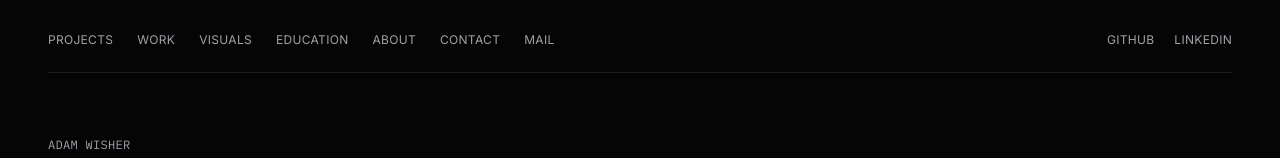
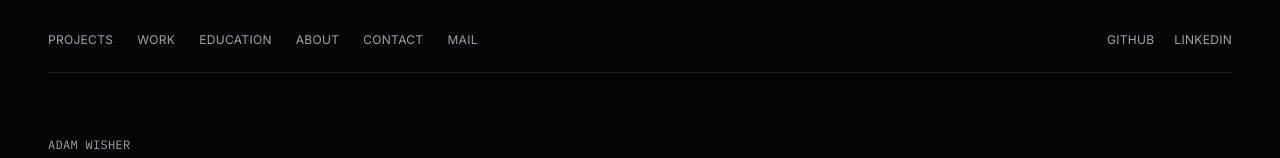
Before and after one commit to wisheradam/adamwisher-portfolio, a Next.js app: page / in a window 1280 px wide. Shown: the top 158 px of the page. Built offline with nearby package versions, Linux system fonts and the light colour scheme.

Commit message:
Hide Visuals navigation item for now

```diff
--- a/components/home/hero-navigation.tsx
+++ b/components/home/hero-navigation.tsx
@@ -7,7 +7,6 @@ const LINKEDIN_URL = "#"; // TODO: real LinkedIn URL
 const primaryLinks = [
   { label: "Projects", href: "/projects" },
   { label: "Work", href: "/work" },
-  { label: "Visuals", href: "/visuals" },
   { label: "Education", href: "/education" },
   { label: "About", href: "/about" },
   { label: "Contact", href: "/contact" },
```
